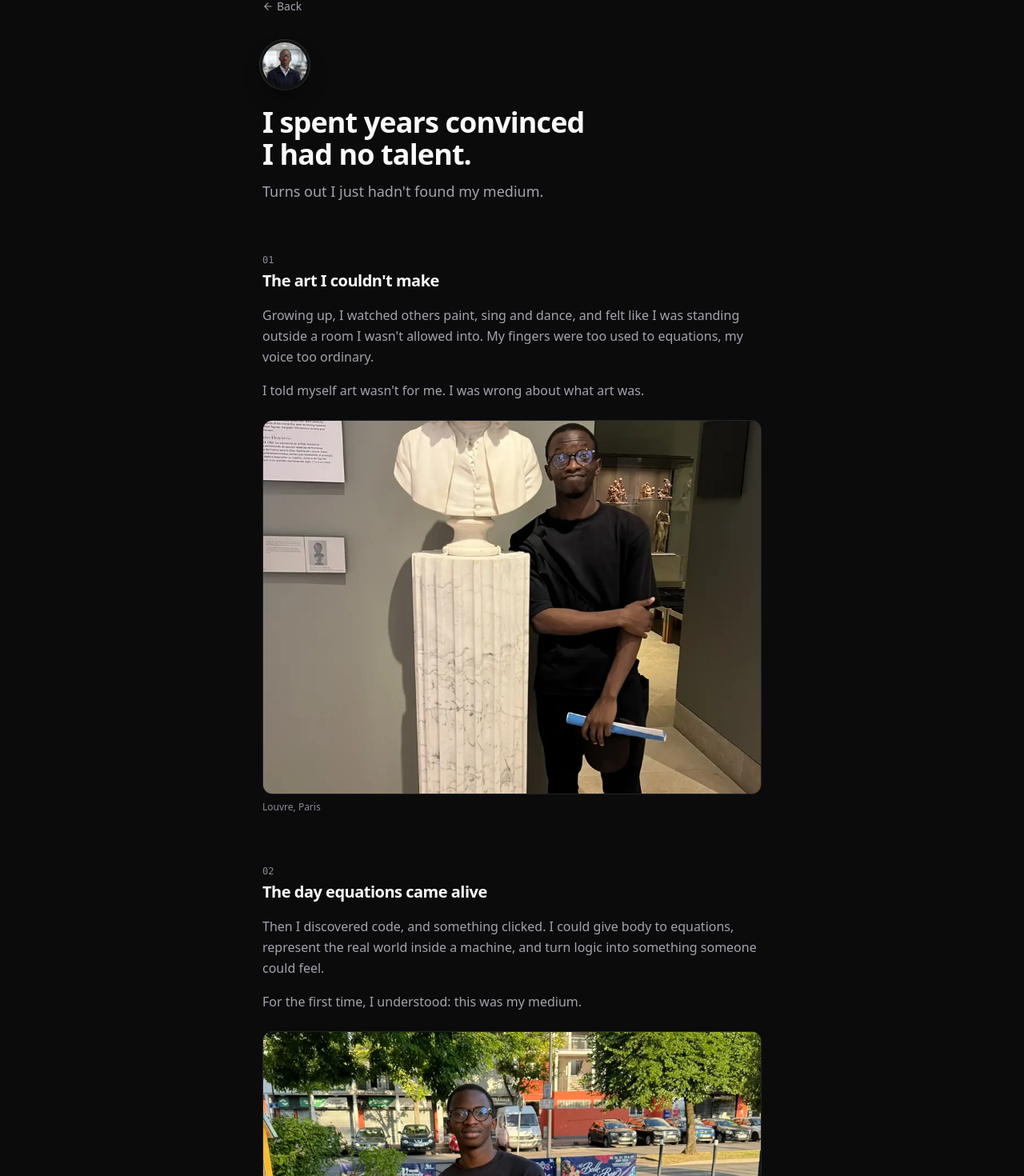
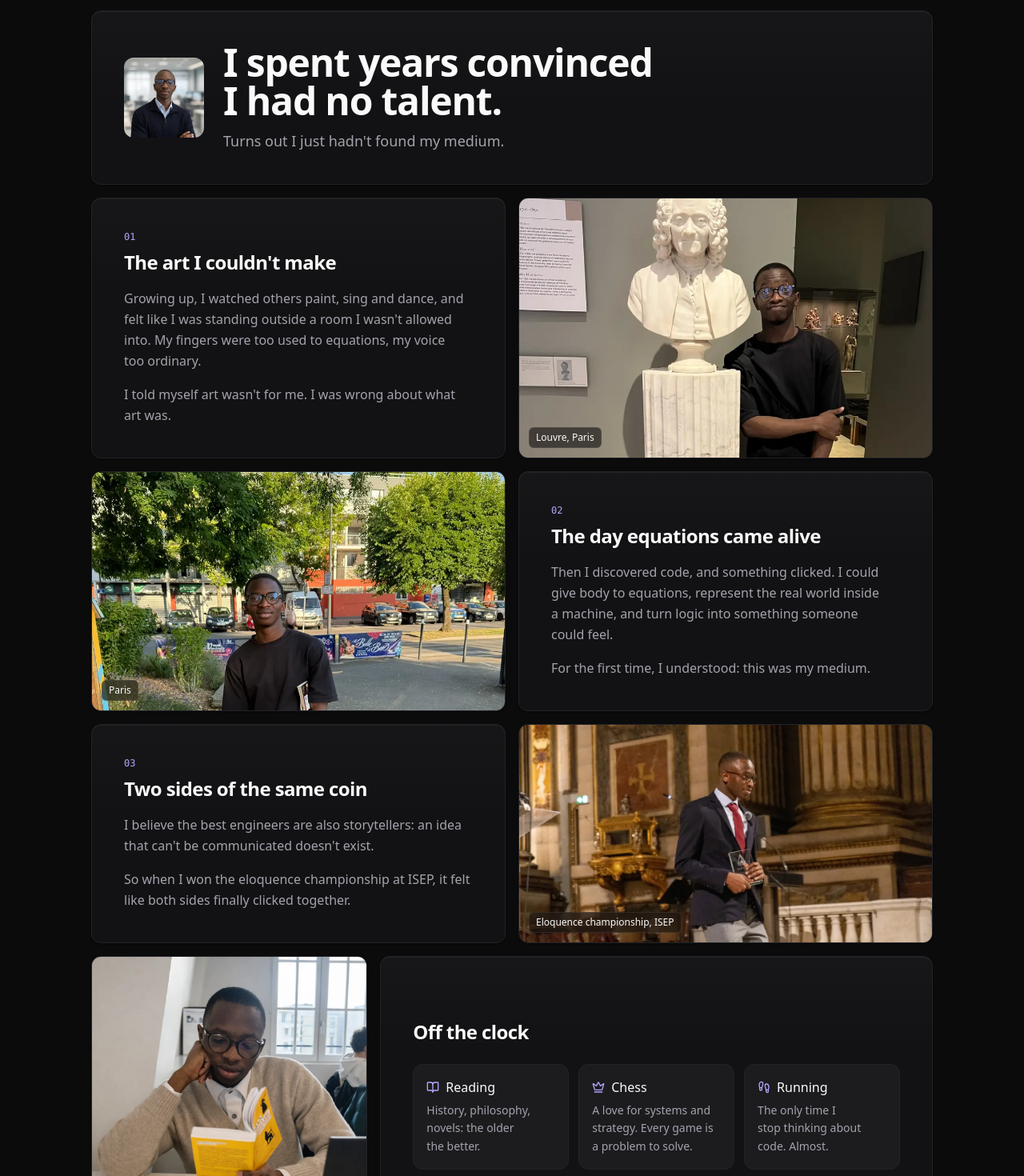
Before and after one commit to AmidNova/portfolio, a React (Vite) app: page /about in a window 1280 px wide. Shown: the part 140-1610 px from the top of the page at 80% size. Built offline with nearby package versions, Linux system fonts and the light colour scheme.

Commit message:
feat(about): /about in the bento style — header card, one text + photo row per chapter (alternating sides), pastime tiles

```diff
--- a/src/App.tsx
+++ b/src/App.tsx
@@ -79,14 +79,7 @@ function AppShell() {
         <Routes>
           <Route path="/" element={<Home />} />
           <Route path="/projects" element={<ProjectsPage />} />
-          <Route
-            path="/about"
-            element={
-              <div className="mx-auto max-w-2xl px-6">
-                <About />
-              </div>
-            }
-          />
+          <Route path="/about" element={<About />} />
           <Route path="*" element={<NotFound />} />
         </Routes>
       </main>
--- a/src/components/About.tsx
+++ b/src/components/About.tsx
@@ -1,4 +1,4 @@
-import { ArrowLeft } from "lucide-react";
+import { ArrowLeft, BookOpen, Crown, Footprints } from "lucide-react";
 import { Link } from "react-router-dom";
 import Portrait from "../assets/images/Confident professional in office attire.webp";
 import PhotoLouvre from "../assets/images/MoiAuLouvre.webp";
@@ -10,14 +10,17 @@ import { useDocumentMeta } from "../hooks/useDocumentMeta";
 
 // One photo per chapter, in the same order as t.story.chapters.
 const CHAPTER_PHOTOS = [PhotoLouvre, PhotoSeul, PhotoTrophee];
+// One icon per pastime, in the same order as t.story.offClock.items (reading, chess, running).
+const PASTIME_ICONS = [BookOpen, Crown, Footprints];
 
+/** The long story, in the home page's bento: one row per chapter, text and photo side by side. */
 function About() {
   const { t } = useLang();
   const story = t.story;
   useDocumentMeta(t.meta.aboutTitle, t.meta.aboutDescription);
 
   return (
-    <article className="pt-14 sm:pt-20">
+    <article className="mx-auto max-w-[1100px] px-4 pt-8 pb-4 sm:px-6 sm:pt-12">
       <Link
         to="/"
         viewTransition
@@ -27,24 +30,27 @@ function About() {
         {story.back}
       </Link>
 
-      <header className="mt-8">
+      <header className="card animate-enter mt-6 flex flex-col gap-6 p-6 sm:flex-row sm:items-center sm:p-10">
         {/* Same view-transition name as the hero portrait, so it morphs between pages. */}
         <img
           src={Portrait}
           alt=""
-          width={56}
-          height={56}
-          className="portrait mb-6 size-14 rounded-full object-cover object-top"
+          width={100}
+          height={100}
+          className="size-24 shrink-0 rounded-xl object-cover object-top sm:size-[100px]"
           style={{ viewTransitionName: "portrait" }}
         />
-        <h1 className="text-3xl font-semibold tracking-tight sm:text-4xl">{story.title}</h1>
+        <div>
+          <h1 className="text-3xl font-bold tracking-tight text-balance sm:text-5xl">{story.title}</h1>
           <p className="mt-3 text-lg text-muted">{story.lead}</p>
+        </div>
       </header>
 
       {story.chapters.map((chapter, i) => (
-        <section key={chapter.title} className="mt-16" aria-labelledby={`chapter-${i}`}>
-          <p className="font-mono text-xs text-subtle">{String(i + 1).padStart(2, "0")}</p>
-          <h2 id={`chapter-${i}`} className="mt-1 text-xl font-semibold tracking-tight">
+        <section key={chapter.title} aria-labelledby={`chapter-${i}`} className="mt-4 grid gap-4 lg:grid-cols-2">
+          <div className="card flex flex-col justify-center p-6 sm:p-10">
+            <p className="font-mono text-xs text-accent">{String(i + 1).padStart(2, "0")}</p>
+            <h2 id={`chapter-${i}`} className="mt-2 text-2xl font-semibold tracking-tight">
               {chapter.title}
             </h2>
             <div className="mt-4 space-y-4 leading-relaxed text-muted">
@@ -52,31 +58,43 @@ function About() {
                 <p key={p}>{p}</p>
               ))}
             </div>
-          <figure className="mt-6">
+          </div>
+          {/* Photos alternate sides on wide screens so the page zigzags instead of stacking. */}
+          <figure className={`card relative overflow-hidden ${i % 2 === 1 ? "lg:order-first" : ""}`}>
             <img
               src={CHAPTER_PHOTOS[i]}
               alt={chapter.caption}
               loading="lazy"
-              className="aspect-[4/3] w-full rounded-xl border border-line object-cover"
+              className="aspect-[4/3] size-full object-cover object-[50%_20%] lg:absolute lg:inset-0 lg:aspect-auto"
             />
-            <figcaption className="mt-2 text-xs text-subtle">{chapter.caption}</figcaption>
+            <figcaption className="glass absolute bottom-3 left-3 rounded-md px-2 py-1 text-xs text-fg">
+              {chapter.caption}
+            </figcaption>
           </figure>
         </section>
       ))}
 
-      <section className="mt-16" aria-labelledby="off-clock">
-        <h2 id="off-clock" className="text-xl font-semibold tracking-tight">
+      <section aria-labelledby="off-clock" className="mt-4 grid gap-4 sm:grid-cols-[minmax(0,1fr)_2fr]">
+        <div className="card overflow-hidden">
+          <img src={PhotoLit} alt="" loading="lazy" className="aspect-square size-full object-cover" />
+        </div>
+        <div className="card flex flex-col justify-center p-6 sm:p-10">
+          <h2 id="off-clock" className="text-2xl font-semibold tracking-tight">
             {story.offClock.title}
           </h2>
-        <div className="mt-6 grid gap-6 sm:grid-cols-[10rem_1fr]">
-          <img src={PhotoLit} alt="" loading="lazy" className="aspect-square w-40 rounded-xl border border-line object-cover" />
-          <dl className="space-y-4">
-            {story.offClock.items.map((item) => (
-              <div key={item.title}>
-                <dt className="font-medium">{item.title}</dt>
-                <dd className="text-sm text-muted">{item.desc}</dd>
+          <dl className="mt-6 grid gap-3 md:grid-cols-3">
+            {story.offClock.items.map((item, i) => {
+              const Icon = PASTIME_ICONS[i] ?? BookOpen;
+              return (
+                <div key={item.title} className="rounded-xl border border-line bg-raised p-4">
+                  <dt className="flex items-center gap-2 font-medium">
+                    <Icon size={16} aria-hidden="true" className="text-accent" />
+                    {item.title}
+                  </dt>
+                  <dd className="mt-1.5 text-sm leading-relaxed text-muted">{item.desc}</dd>
                 </div>
-            ))}
+              );
+            })}
           </dl>
         </div>
       </section>
```
Also changed, not shown: 1 other file (tests, documents, lock files or other folders). Lines whose indentation alone changed are shown as unchanged.
